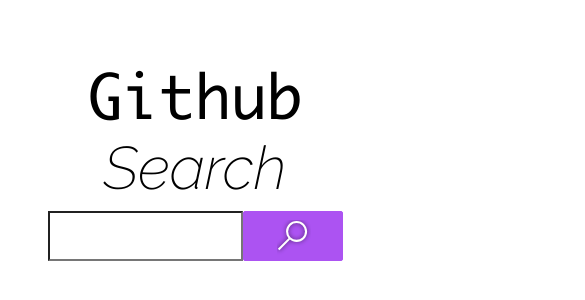
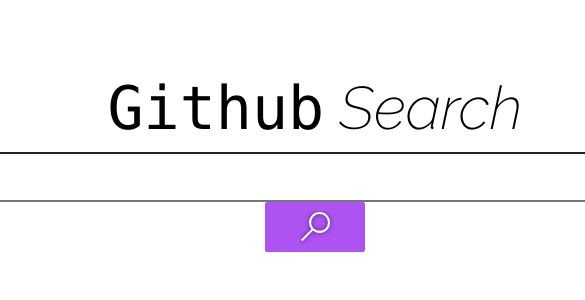
Before and after one commit to Rodrigo-Jacinto/Github-Search, a React (Create React App) app: page / in a window 390 px wide. Shown: the part 260-560 px from the top of the page, 585 px wide, since content can reach past the window. Built offline with nearby package versions, Linux system fonts and the light colour scheme.

Commit message:
refatorando código css

```diff
--- a/src/components/profile/profile-style.css
+++ b/src/components/profile/profile-style.css
@@ -11,10 +11,6 @@
   display:block;
   font-size: 15px;
   font-weight: 300;
-  font-stretch: normal;
-  font-style: normal;
-  line-height: normal;
-  letter-spacing: normal;
   color: #5c5c5c;
 
   }
@@ -26,10 +22,6 @@
     display:block;
     font-size: 35px;
     font-weight: 300;
-    font-stretch: normal;
-    font-style: normal;
-    line-height: normal;
-    letter-spacing: normal;
     color: #000;
     margin-bottom: 5px;
   }
@@ -39,10 +31,6 @@
     display:block;
     font-size: 20px;
     font-weight: 300;
-    font-stretch: normal;
-    font-style: normal;
-    line-height: normal;
-    letter-spacing: normal;
     text-decoration: none;
     color: #5c5c5c;
   }
@@ -58,10 +46,6 @@
       margin-bottom: 15px;
       font-size: 20px;
       font-weight: 300;
-      font-stretch: normal;
-      font-style: normal;
-      line-height: normal;
-      letter-spacing: normal;
       list-style-type: none;
       color: #5c5c5c;
   }
--- a/src/components/repositories/repositories-style.css
+++ b/src/components/repositories/repositories-style.css
@@ -2,11 +2,6 @@
 
     font-family: "Raleway-Regular";
     font-size: 35px;
-    font-weight: normal;
-    font-stretch: normal;
-    font-style: normal;
-    line-height: normal;
-    letter-spacing: normal;
     color: #ac53f2;
   }
 
@@ -15,10 +10,6 @@
     font-family:"Raleway-Light";
     font-size: 20px;
     font-weight: 300;
-    font-stretch: normal;
-    font-style: normal;
-    line-height: normal;
-    letter-spacing: normal;
     color: #000000;
     display: block;
   }
@@ -28,10 +19,6 @@
     font-family: "Raleway";
     font-size: 20px;
     font-weight: 300;
-    font-stretch: normal;
-    font-style: normal;
-    line-height: normal;
-    letter-spacing: normal;
     color: #5c5c5c;
     display: block;
     margin-top: 10px;
--- a/src/pages/home/home-style.css
+++ b/src/pages/home/home-style.css
@@ -1,67 +1,11 @@
-* {
-  box-sizing: border-box;
-}
-
-html,body, #root {
-  height: 100%;
-}
-
-
-
-.Github-Search-Title {
-    font-family: "Monaco";
-    font-size: 60px;
-    font-weight: normal;
-    font-stretch: normal;
-    font-style: normal;
-    line-height: normal;
-    letter-spacing: normal;
-    color: #000000;
-  }
-
-
-.Github-Search-Title .text-style-1 {
-    font-family: "Raleway";
-    font-weight: 200;
-    font-style:italic;
-
-  }
-
-.Search-Input {
-    width: 660px;
-    height: 50px;
-    padding-top: 13px;
-    padding-left: 17px;
-    border-radius:0px;
-    font-family: "Raleway-Light";
-    font-size: 20px;
-    font-weight: 300;
-    font-stretch: normal;
-    font-style: normal;
-    line-height: normal;
-    letter-spacing: normal;
-    color: #5c5c5c;
-}
-
-  .button-search {
-    width: 100px;
-    height: 50px;
-    border: 1px solid #ac53f2;
-    border-radius: 2px;
-    background-color: #ac53f2;
-  }
-
-  .Search-Icon {
-    width: 30px;
-    height: 30.1px;
-    box-shadow: 0 0 4px black;
-    background-color: #fff;
-  }
-
 
   @media only screen and (max-width: 767px) {
     .Search-Input {
       width: 60% !important;
     }
 
+    .Github-Search-Title {
+      font-size: 40px;
+    }
+
   }
--- a/src/pages/home/home.js
+++ b/src/pages/home/home.js
@@ -21,13 +21,13 @@
 
                     <seciton className="row">
                         <div className="col-md-12 col-sm-12 text-center">
-                            <h1 className="Github-Search-Title">Github<span className="text-style-1"> Search</span></h1>
+                            <h1 className="github-search-title">Github<span className="text-style-1"> Search</span></h1>
                         </div>
                     </seciton>
 
                     <form onSubmit={this.searchUser}>
                         <div className="row d-flex justify-content-center">
-                            <input type="text" className="Search-Input" ref={(input => (this.user = input))} required />
+                            <input type="text" className="search-input" ref={(input => (this.user = input))} required />
                             <button type="submit" className="button-search"><img src={searchIcon} /></button>
                         </div>
                     </form>
--- a/src/pages/result/result-style.css
+++ b/src/pages/result/result-style.css
@@ -2,29 +2,17 @@
 .not-found-message {
   font-family: "Raleway-Regular";
   font-size: 40px;
-  font-weight: normal;
-  font-stretch: normal;
-  font-style: normal;
-  line-height: normal;
-  letter-spacing: normal;
   color: #ac53f2;
 }
 
 .loading-message {
   font-family: "Raleway-Regular";
   font-size: 40px;
-  font-weight: normal;
-  font-stretch: normal;
-  font-style: normal;
-  line-height: normal;
-  letter-spacing: normal;
   color: #5c5c5c;
 }
 
-
-
-.Github-Search-Title2 {
-    font-size: 40px;
+.github-search-title-result {
+    font-size: 40px !important;
   }
 
 .link-home {
--- a/src/pages/result/result.js
+++ b/src/pages/result/result.js
@@ -1,7 +1,7 @@
 import React, { Component } from 'react';
 import api from '../../services/api';
 import Profile from '../../components/profile/profile.js';
-import searchIcon from './img/search-Icon.svg';
+import searchIcon from './img/search-icon.svg';
 import { Link } from 'react-router';
 import "./result-style.css";
 
@@ -11,7 +11,7 @@
     state =
         {
             userGit: null,
-            repoGit: []
+            repoGit: null
         }
 
     componentDidMount() {
@@ -89,13 +89,13 @@
 
                 <seciton className="row">
                     <div className="col-md-4 col-sm-12">
-                        <Link to="/" className="link-home"> <h1 className="Github-Search-Title Github-Search-Title2">Github<span className="text-style-1"> Search</span></h1></Link>
+                        <Link to="/" className="link-home"> <h1 className="github-search-title github-search-title-result">Github<span className="text-style-1"> Search</span></h1></Link>
                     </div>
 
                     <div className="col-md-8 col-sm-12">
                         <form onSubmit={this.search}>
                             <div className="row d-flex justify-content-center">
-                                <input type="text" className="Search-Input" ref={(input => (this.user = input))} required />
+                                <input type="text" className="search-input" ref={(input => (this.user = input))} required />
                                 <button type="submit" className="button-search"><img src={searchIcon} /></button>
                             </div>
                         </form>
--- a/src/standard-style/standard-style.css
+++ b/src/standard-style/standard-style.css
@@ -4,7 +4,7 @@
 }
 
 @font-face {
-    font-family:"Raleway";
+  font-family:"Raleway-Italic";
   src:url("font/Raleway-ExtraLightItalic.ttf");
 }
 
@@ -17,3 +17,50 @@
   font-family:"Raleway-Regular";
   src:url("font/Raleway-Regular.ttf");
 }
+
+* {
+  box-sizing: border-box;
+}
+
+html,body, #root {
+  height: 100%;
+}
+
+body {
+  font-weight: normal;
+  font-stretch: normal;
+  font-style: normal;
+  line-height: normal;
+  letter-spacing: normal;
+}
+
+.github-search-title {
+  font-family: "Monaco";
+  font-size: 60px;
+  color: #000000;
+}
+
+.github-search-title .text-style-1 {
+  font-family: "Raleway-Italic";
+  font-weight: 200;
+}
+
+.search-input {
+  width: 660px;
+  height: 50px;
+  padding-top: 13px;
+  padding-left: 17px;
+  border-radius:0px;
+  font-family: "Raleway-Light";
+  font-size: 20px;
+  font-weight: 300;
+  color: #5c5c5c;
+}
+
+.button-search {
+  width: 100px;
+  height: 50px;
+  border: 1px solid #ac53f2;
+  border-radius: 2px;
+  background-color: #ac53f2;
+}
```
Lines whose indentation alone changed are shown as unchanged.
